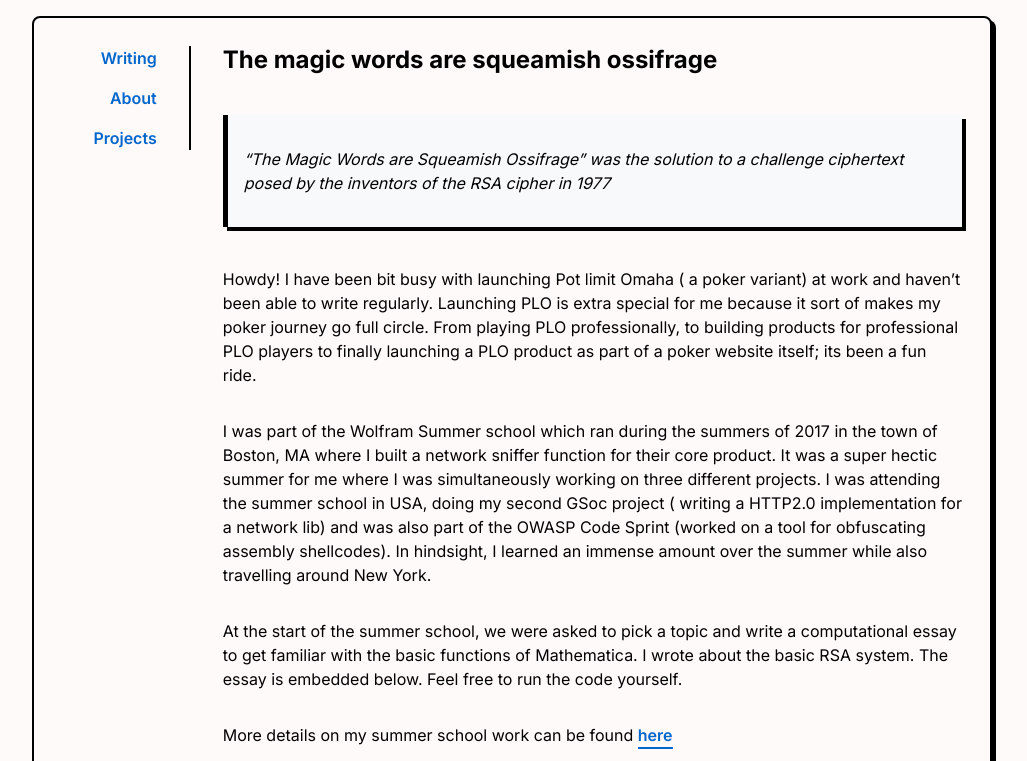
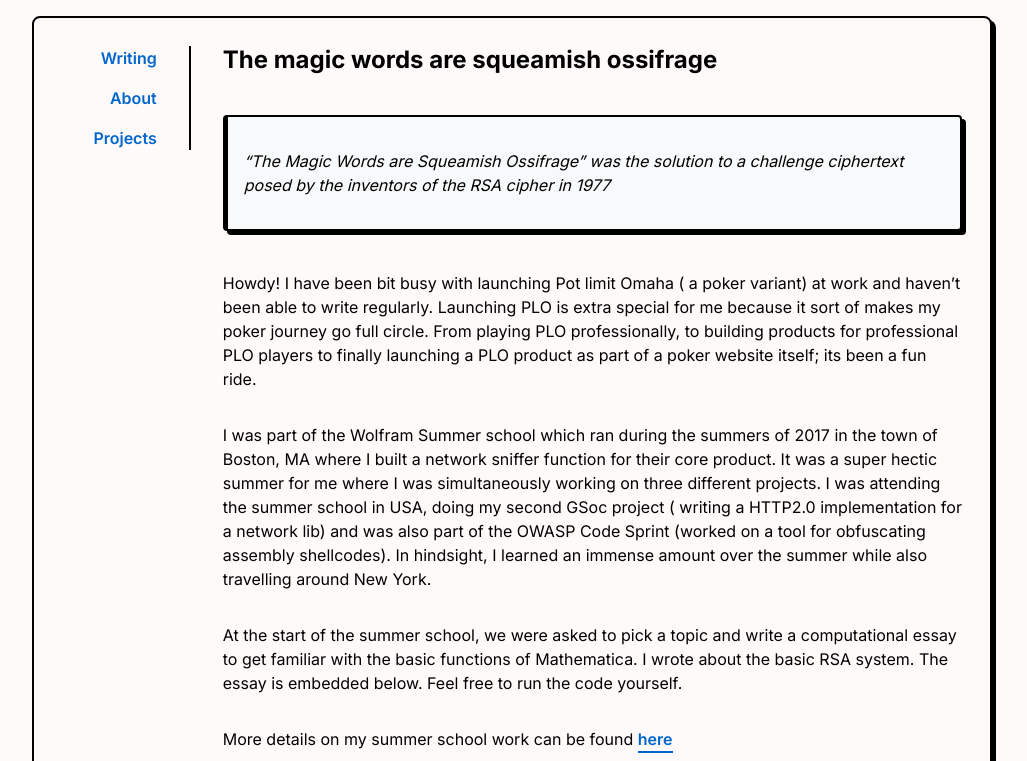
Before and after one commit to r-nikhil/r-nikhil.github.io, a Jekyll site: the page built from _posts/2022-10-12-wolfram-crypto.md, in a window 1280 px wide. Shown: the top 761 px of the page, without its empty margins (128-1155 px from the left). Built offline with Jekyll 4.4.1, drawn with Linux system fonts in a browser that asks for light colours; grey boxes are pictures that could not be loaded.

Commit message:
Assistant checkpoint: Added complete borders to blockquotes
Assistant generated file changes:
- _sass/_main.scss: Improve blockquote styling with borders on all sides

---

User prompt:

whenever i do a quote text component in markdown inside my posts, it looks like this. make it look better. the borders seem incomplete. there should be a border on all 4 sides of block quotes

Replit-Commit-Author: Assistant
Replit-Commit-Session-Id: b636f4f7-5c97-4ce7-bcfb-5d248ff7c366

```diff
--- a/_sass/_main.scss
+++ b/_sass/_main.scss
@@ -144,11 +144,13 @@ header, section {
 
 blockquote {
 	font-style: italic;
+    border: 2px solid var(--border-color);
     border-left: 5px solid var(--border-color);
     padding: 1rem;
     margin: 1.5rem 0;
     background-color: var(--blockquote-bg);
     box-shadow: var(--box-shadow);
+    border-radius: 4px;
 }
 
 h1, h2, h3, h4, h5 {
```
